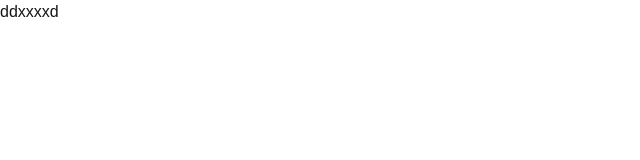
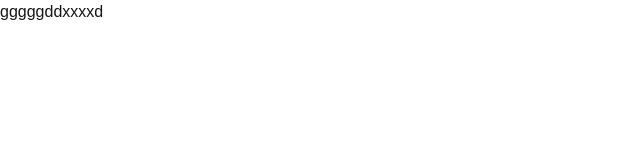
Before and after one commit to webDevSociapa/linktree02, a Next.js app: page /about in a window 1280 px wide. Shown: the top 160 px of the page, without its empty margins (0-640 px from the left). Built offline with nearby package versions, Linux system fonts and the light colour scheme.

Commit message:
kkkkkkkk

```diff
--- a/src/pages/[username].js
+++ b/src/pages/[username].js
@@ -117,7 +117,7 @@
 
 const UserNamePage = ()=>{
     return (
-        <h1>ddxxxxd</h1>
+        <h1>gggggddxxxxd</h1>
     )
 }
 
```
